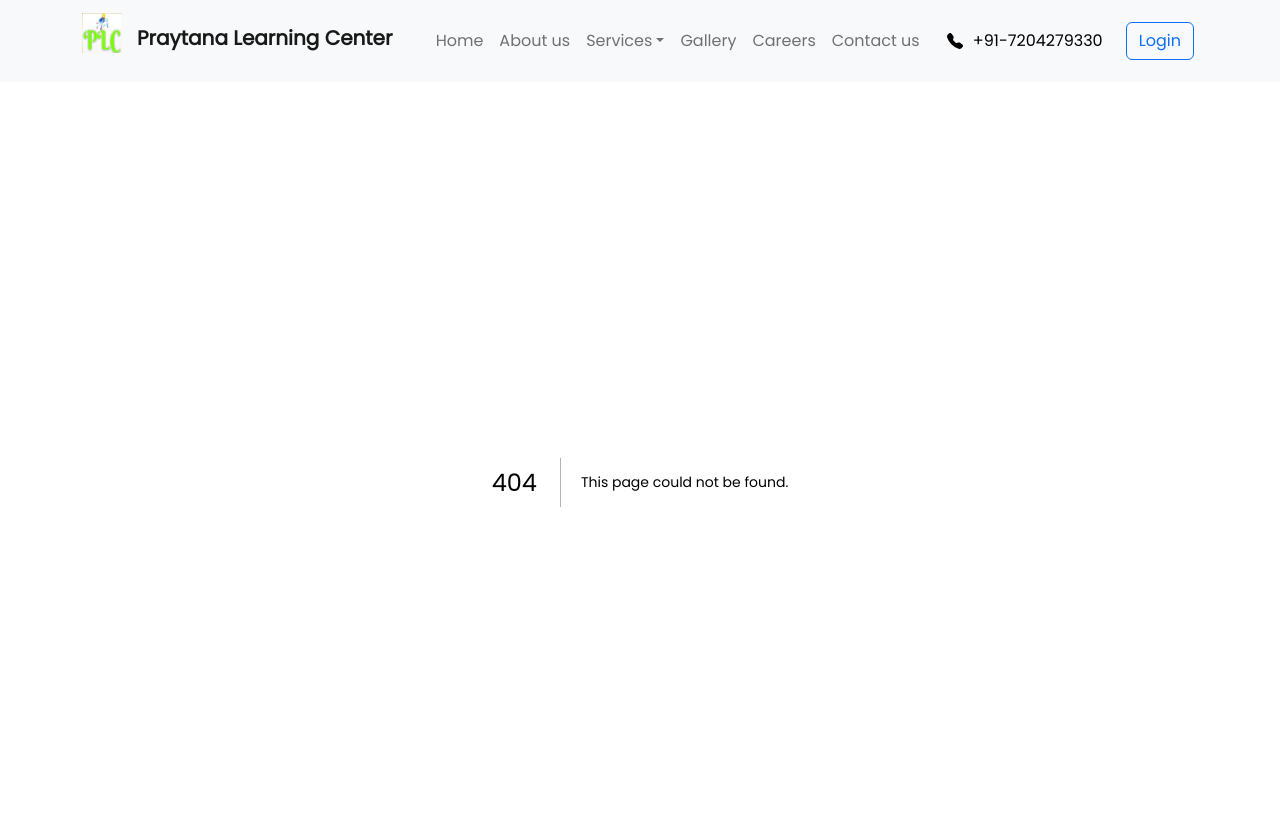
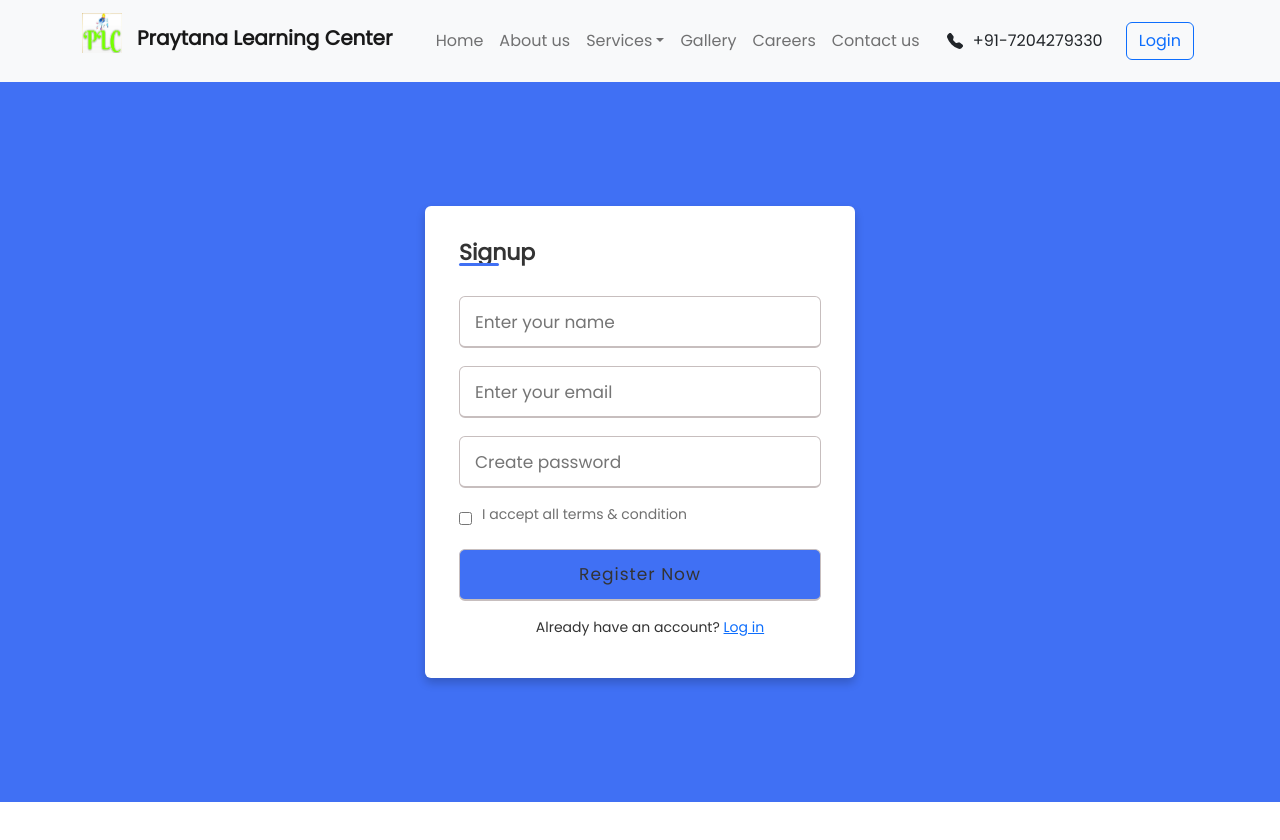
Before and after one commit to ravi-2490/Prayatna-Learning-Center, a Next.js app: page /signup in a window 1280 px wide. Before the commit this address had no page. Shown: the top 840 px of the page. After the commit the page ends 802 px from the top, so only its background shows below. Built offline with nearby package versions, Linux system fonts and the light colour scheme; a web font is replaced by a local one.

Commit message:
added the signup page

```diff
--- /dev/null
+++ b/src/pages/signup/index.js
@@ -0,0 +1,73 @@
+import { useState } from "react";
+import styles from "../../styles/Signup.module.css";
+import Link from "next/link";
+const Index = () => {
+  const [signup, setSignup] = useState({
+    name: "",
+    email: "",
+    password: "",
+  });
+  const handleChange = (event) => {
+    const name = event.target.name;
+    const value = event.target.value;
+    setSignup({ ...signup, [name]: value });
+  };
+  const handleSubmit = (event) => {
+    event.preventDefault();
+    console.log(signup);
+    setSignup({ name: "", email: "", password: "" });
+  };
+  return (
+    <div className={styles.body}>
+      <div className={styles.wrapper}>
+        <h2>Signup</h2>
+        <form method="post" onSubmit={handleSubmit}>
+          <div className={styles.inputBox}>
+            <input
+              type="text"
+              name="name"
+              placeholder="Enter your name"
+              required
+              onChange={handleChange}
+              value={signup.name}
+            />
+          </div>
+          <div className={styles.inputBox}>
+            <input
+              type="text"
+              name="email"
+              placeholder="Enter your email"
+              required
+              onChange={handleChange}
+              value={signup.email}
+            />
+          </div>
+          <div className={styles.inputBox}>
+            <input
+              type="password"
+              name="password"
+              placeholder="Create password"
+              required
+              onChange={handleChange}
+              value={signup.password}
+            />
+          </div>
+          <div className={styles.policy}>
+            <input type="checkbox" required />
+            <h3>I accept all terms & condition</h3>
+          </div>
+          <div className={`${styles.inputBox} ${styles.button}`}>
+            <input type="Submit" value="Register Now" />
+          </div>
+          <div className={styles.text}>
+            <h3>
+              Already have an account? <Link href="/login">Log in</Link>
+            </h3>
+          </div>
+        </form>
+      </div>
+    </div>
+  );
+};
+
+export default Index;
--- /dev/null
+++ b/src/styles/Signup.module.css
@@ -0,0 +1,89 @@
+.body {
+  min-height: 90vh;
+  display: flex;
+  align-items: center;
+  justify-content: center;
+  background: #4070f4;
+}
+.wrapper {
+  position: relative;
+  max-width: 430px;
+  width: 100%;
+  background: #fff;
+  padding: 34px;
+  border-radius: 6px;
+  box-shadow: 0 5px 10px rgba(0, 0, 0, 0.2);
+}
+.wrapper h2 {
+  position: relative;
+  font-size: 22px;
+  font-weight: 600;
+  color: #333;
+}
+.wrapper h2::before {
+  content: "";
+  position: absolute;
+  left: 0;
+  bottom: 0;
+  height: 3px;
+  width: 40px;
+  border-radius: 12px;
+  background: #4070f4;
+  margin-top: 20px;
+}
+.wrapper form {
+  margin-top: 30px;
+}
+.wrapper form .inputBox {
+  height: 52px;
+  margin: 18px 0;
+}
+.wrapper form .inputBox input {
+  height: 100%;
+  width: 100%;
+  outline: none;
+  padding: 0 15px;
+  font-size: 17px;
+  font-weight: 400;
+  color: #333;
+  border: 1.5px solid #c7bebe;
+  border-bottom-width: 2.5px;
+  border-radius: 6px;
+  transition: all 0.3s ease;
+}
+.inputBox input:focus,
+.inputBox input:valid {
+  border-color: #4070f4;
+}
+.wrapper form .policy {
+  display: flex;
+  align-items: center;
+}
+.wrapper form h3 {
+  color: #707070;
+  font-size: 14px;
+  font-weight: 500;
+  margin-left: 10px;
+}
+.inputBox.button input {
+  color: #fff;
+  letter-spacing: 1px;
+  border: none;
+  background: #4070f4;
+  cursor: pointer;
+}
+.inputBox.button input:hover {
+  background: #0e4bf1;
+}
+.wrapper form .text h3 {
+  color: #333;
+  width: 100%;
+  text-align: center;
+}
+.wrapper form .text h3 Link {
+  color: #4070f4;
+  text-decoration: none;
+}
+.wrapper form .text h3 Link:hover {
+  text-decoration: underline;
+}
```
